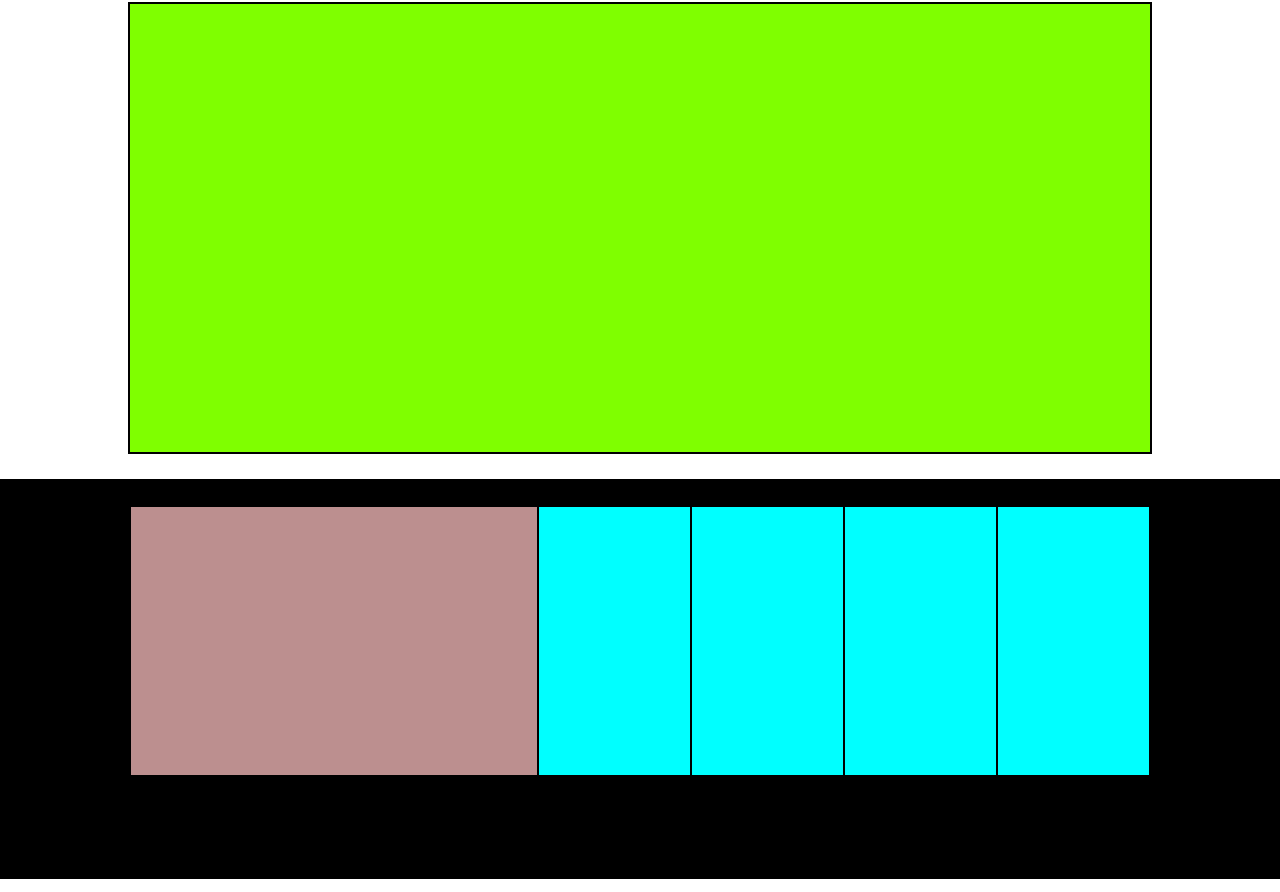
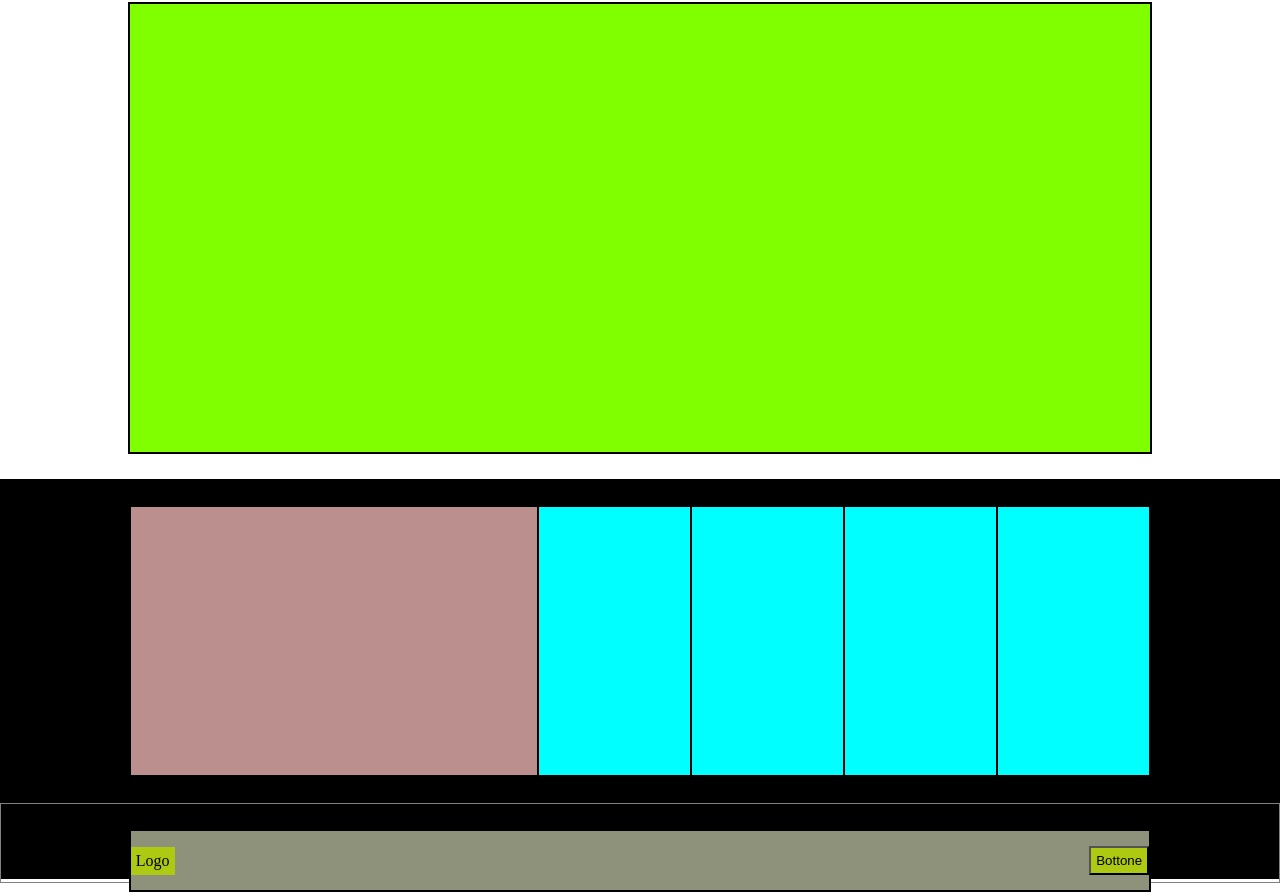
Before and after one commit to federico-quintieri/htmlcss-struttura-discord, a plain HTML site: page index.html in a window 1280 px wide. Shown: the part 1375-2267 px from the top of the page. Drawn offline with Linux system fonts and the light colour scheme.

Commit message:
feat:footer section

```diff
--- a/css/style.css
+++ b/css/style.css
@@ -172,3 +172,25 @@ footer {
   background-color: aqua;
 }
 /* Section 6 */
+footer > .sec-6 {
+  border: 1px solid gray;
+  height: 20%;
+}
+.sec-6 > .container {
+  min-height: 40px;
+}
+.sec-6 > .container > .row {
+  display: flex;
+  justify-content: space-between;
+  background-color: rgb(142, 146, 122);
+  padding-top: 15px;
+  padding-bottom: 15px;
+}
+.sec-6 > .container > .row > span {
+  padding: 5px;
+  background-color: rgb(173, 201, 18);
+}
+.sec-6 > .container > .row > button {
+  padding: 5px;
+  background-color: rgb(173, 201, 18);
+}
--- a/index.html
+++ b/index.html
@@ -7,6 +7,7 @@
     <link rel="stylesheet" href="./css/style.css" />
   </head>
   <body>
+    <!-- Header -->
     <header>
       <div class="container header">
         <div class="row">
@@ -17,6 +18,7 @@
       </div>
     </header>
 
+    <!-- Main -->
     <main>
       <!-- Banner section -->
       <section class="banner-section">
@@ -59,7 +61,9 @@
       </section>
     </main>
 
+    <!-- Footer -->
     <footer>
+      <!-- Fifth section -->
       <section class="sec-5">
         <div class="container">
           <div class="row">
@@ -71,6 +75,15 @@
           </div>
         </div>
       </section>
+      <!-- Six section -->
+      <section class="sec-6">
+        <div class="container">
+          <div class="row">
+            <span>Logo</span>
+            <button>Bottone</button>
+          </div>
+        </div>
+      </section>
     </footer>
   </body>
 </html>
```
